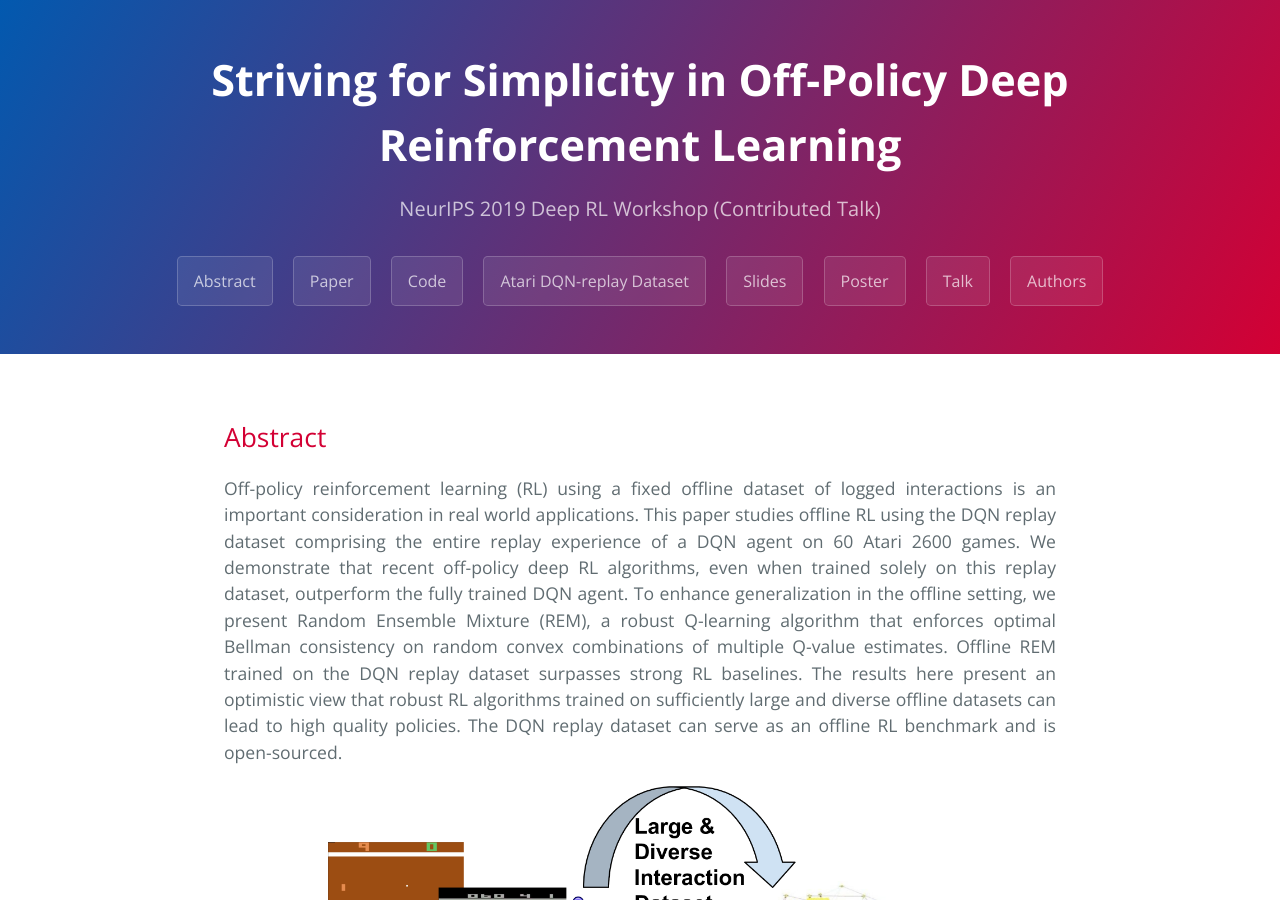
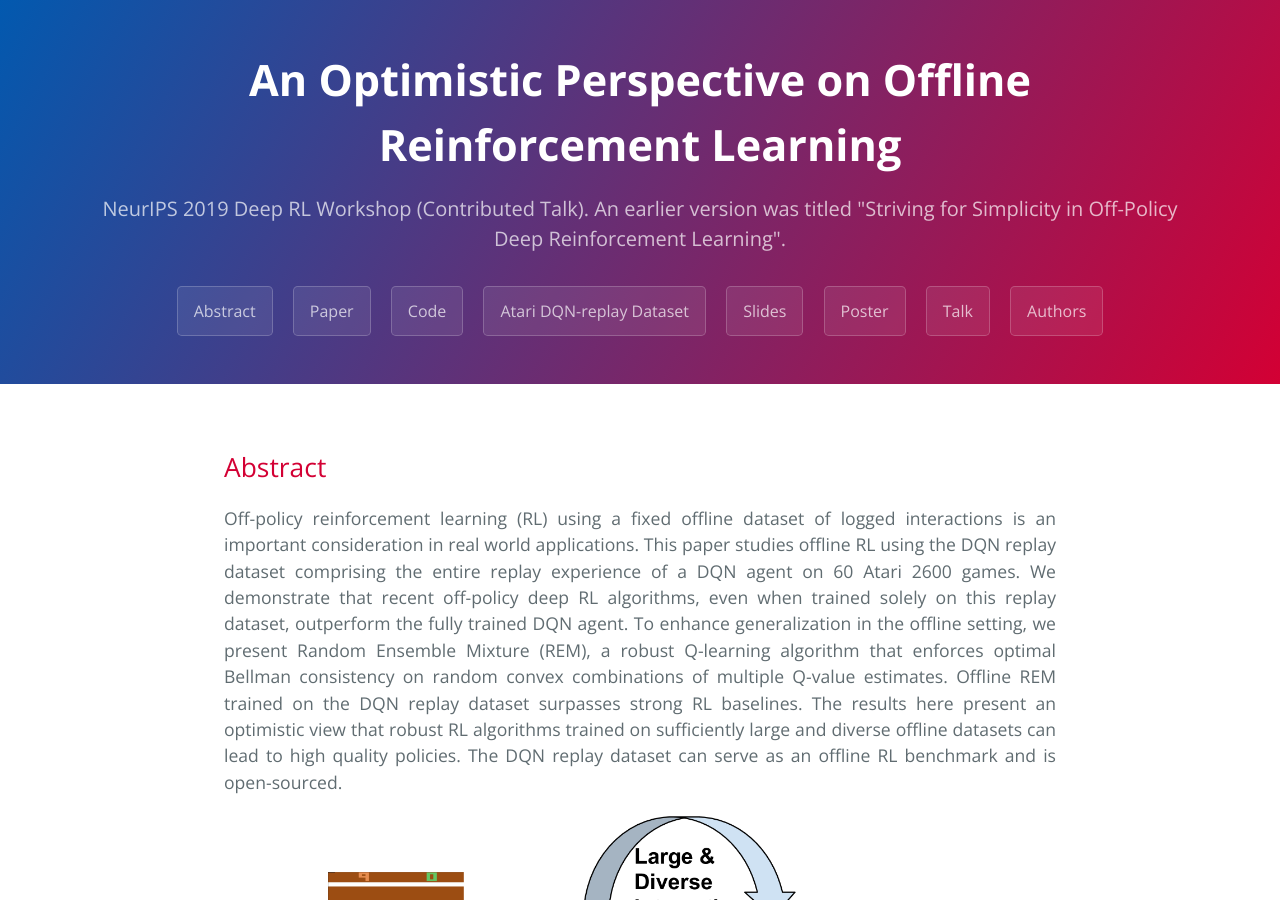
Before and after one commit to satbird/satbird.github.io, a Jekyll site: the page built from index.md, in a window 1280 px wide and 900 px high. Built offline with Jekyll 4.4.1, drawn with Linux system fonts in a browser that asks for light colours.

Commit message:
Update _config.yml

```diff
--- a/_config.yml
+++ b/_config.yml
@@ -1,7 +1,7 @@
 intro:
-title: Striving for Simplicity in Off-Policy Deep Reinforcement Learning
+title: An Optimistic Perspective on Offline Reinforcement Learning
 description:
-- NeurIPS 2019 Deep RL Workshop (Contributed Talk)
+- NeurIPS 2019 Deep RL Workshop (Contributed Talk). An earlier version was titled "Striving for Simplicity in Off-Policy Deep Reinforcement Learning".
 buttons:
   Abstract: '#abstract'
   Paper: 'https://arxiv.org/abs/1907.04543'
```
